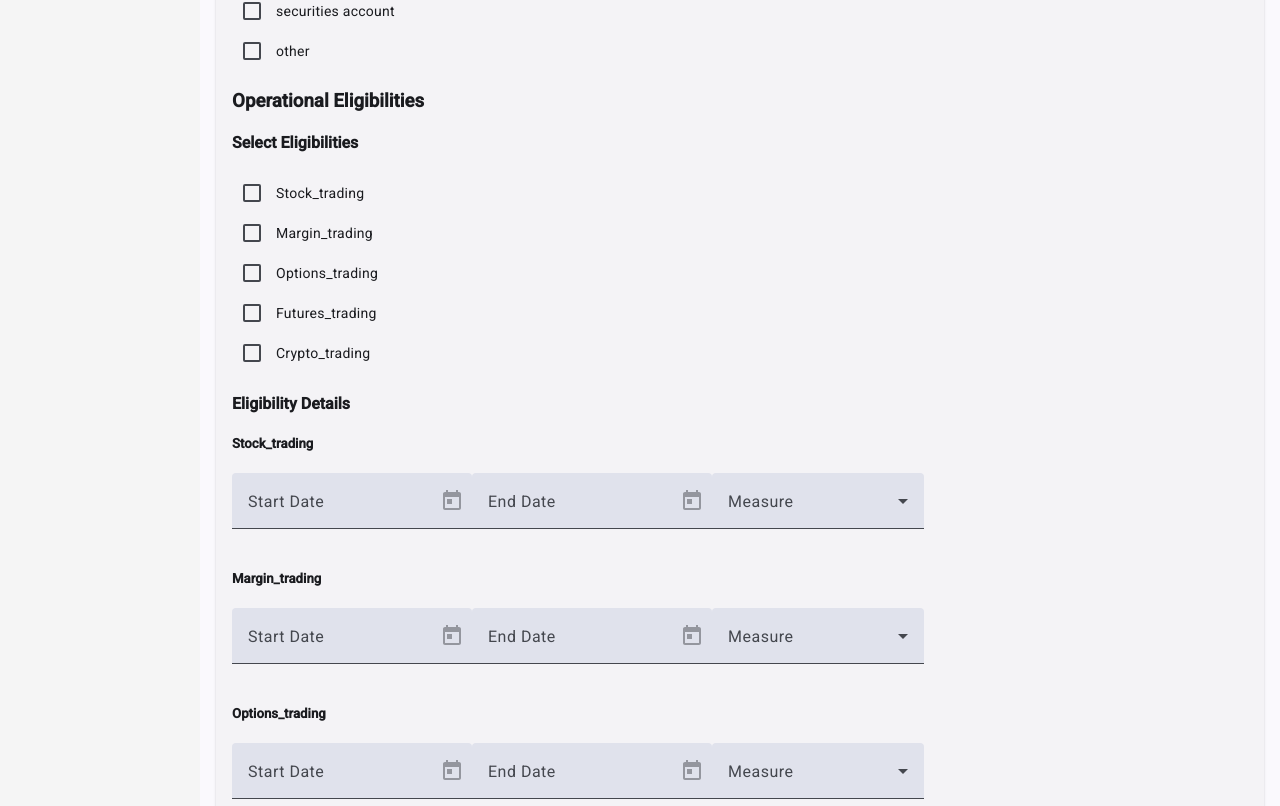
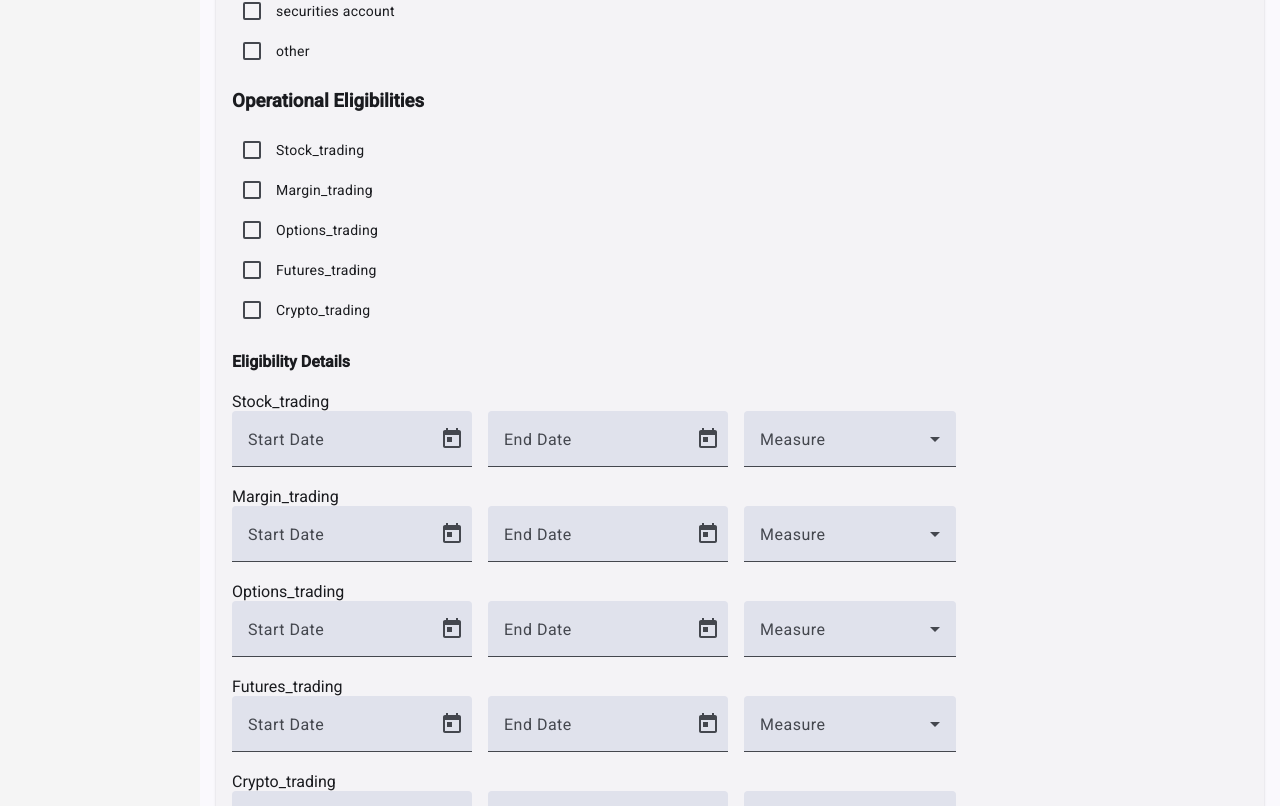
Before and after one commit to mwmrs/angular-showcase, an Angular app: page /customer in a window 1280 px wide. Shown: the part 814-1620 px from the top of the page. Built offline with nearby package versions, Linux system fonts and the light colour scheme.

Commit message:
more work on eligibilities

```diff
--- a/src/app/customer/operational-eligibilities/operational-eligibilities.component.html
+++ b/src/app/customer/operational-eligibilities/operational-eligibilities.component.html
@@ -2,7 +2,6 @@
   <h3>Operational Eligibilities</h3>
 
   <mat-card formGroupName="values">
-    <h4>Select Eligibilities</h4>
     <div *ngFor="let option of eligibilityOptions">
       <mat-checkbox [formControlName]="option">{{option | titlecase}}</mat-checkbox>
     </div>
@@ -12,27 +11,29 @@
     <h4>Eligibility Details</h4>
     <div *ngFor="let option of eligibilityOptions">
       <mat-card [formGroupName]="option" [class.disabled-card]="!form.get('values')?.get(option)?.value">
-        <h5>{{option | titlecase}}</h5>
+        <span>{{option | titlecase}}</span>
+        <div style="display: flex; gap: 16px;">
           <mat-form-field>
             <mat-label>Start Date</mat-label>
-          <input matInput [matDatepicker]="startPicker" formControlName="start_date" [disabled]="!form.get('values')?.get(option)?.value">
-          <mat-datepicker-toggle matSuffix [for]="startPicker" [disabled]="!form.get('values')?.get(option)?.value"></mat-datepicker-toggle>
+            <input matInput [matDatepicker]="startPicker" formControlName="start_date">
+            <mat-datepicker-toggle matSuffix [for]="startPicker"></mat-datepicker-toggle>
             <mat-datepicker #startPicker></mat-datepicker>
           </mat-form-field>
           <mat-form-field>
             <mat-label>End Date</mat-label>
-          <input matInput [matDatepicker]="endPicker" formControlName="end_date" [disabled]="!form.get('values')?.get(option)?.value">
-          <mat-datepicker-toggle matSuffix [for]="endPicker" [disabled]="!form.get('values')?.get(option)?.value"></mat-datepicker-toggle>
+            <input matInput [matDatepicker]="endPicker" formControlName="end_date">
+            <mat-datepicker-toggle matSuffix [for]="endPicker"></mat-datepicker-toggle>
             <mat-datepicker #endPicker></mat-datepicker>
           </mat-form-field>
           <mat-form-field>
             <mat-label>Measure</mat-label>
-          <mat-select formControlName="measure" [disabled]="!form.get('values')?.get(option)?.value">
+            <mat-select formControlName="measure">
               <mat-option *ngFor="let measureOption of measureOptions" [value]="measureOption">
                 {{measureOption | titlecase}}
               </mat-option>
             </mat-select>
           </mat-form-field>
+        </div>
       </mat-card>
     </div>
   </mat-card>
--- a/src/app/customer/operational-eligibilities/operational-eligibilities.component.ts
+++ b/src/app/customer/operational-eligibilities/operational-eligibilities.component.ts
@@ -43,13 +43,32 @@ export class OperationalEligibilitiesComponent implements ControlValueAccessor,
   }
 
   ngOnInit() {
+    this.setupFormControls();
+  }
+
+  private setupFormControls() {
     this.eligibilityOptions.forEach(option => {
-      (this.form.get('values') as FormGroup).addControl(option, this.fb.control(false));
-      (this.form.get('details') as FormGroup).addControl(option, this.fb.group({
+      const valueControl = this.fb.control(false);
+      (this.form.get('values') as FormGroup).addControl(option, valueControl);
+
+      const detailsGroup = this.fb.group({
         start_date: [''],
         end_date: [''],
         measure: ['']
-      }));
+      });
+      (this.form.get('details') as FormGroup).addControl(option, detailsGroup);
+
+      // Disable the entire details group initially
+      detailsGroup.disable();
+
+      // Set up value changes subscription
+      valueControl.valueChanges.subscribe(isChecked => {
+        if (isChecked) {
+          detailsGroup.enable();
+        } else {
+          detailsGroup.disable();
+        }
+      });
     });
   }
 
```
Lines whose indentation alone changed are shown as unchanged.
